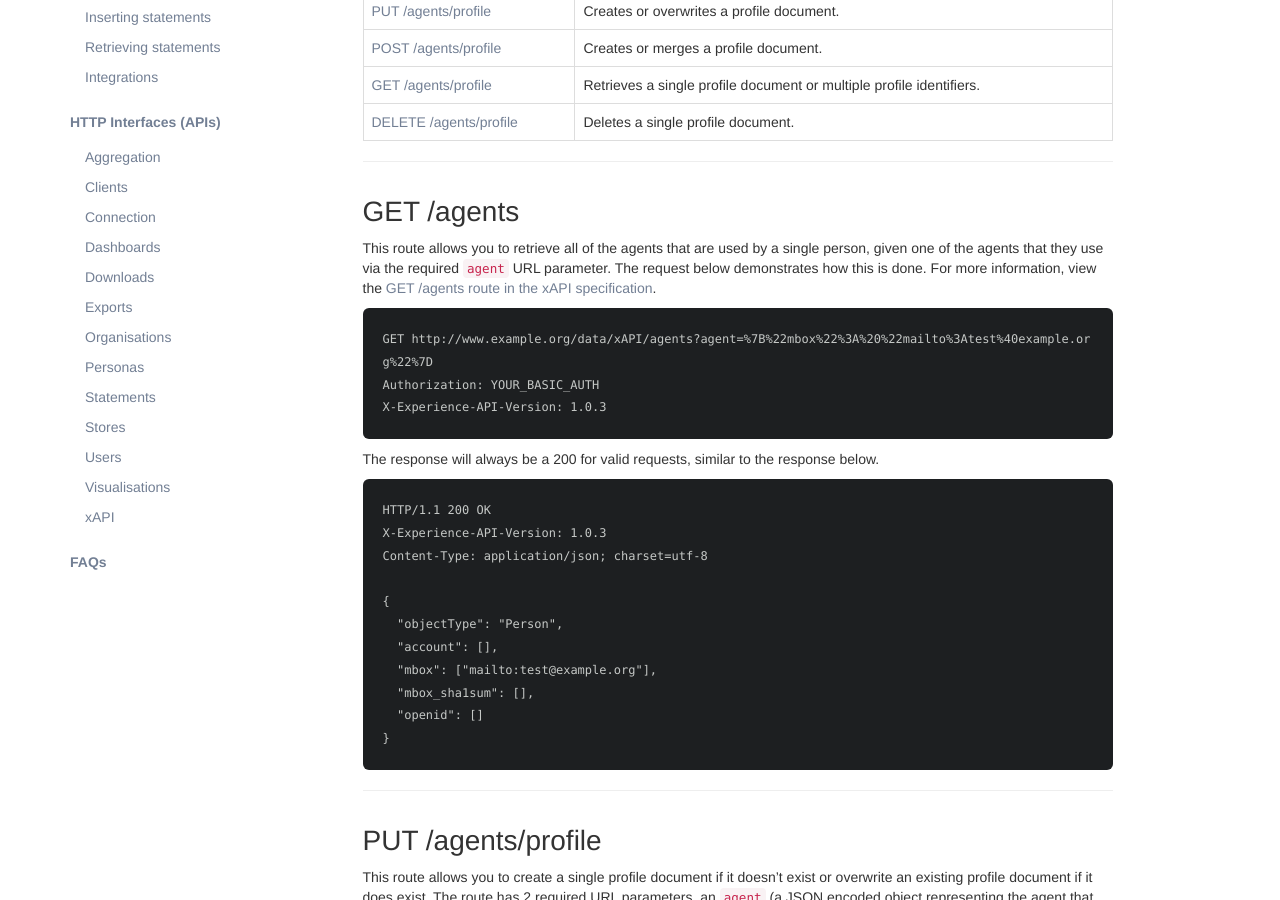
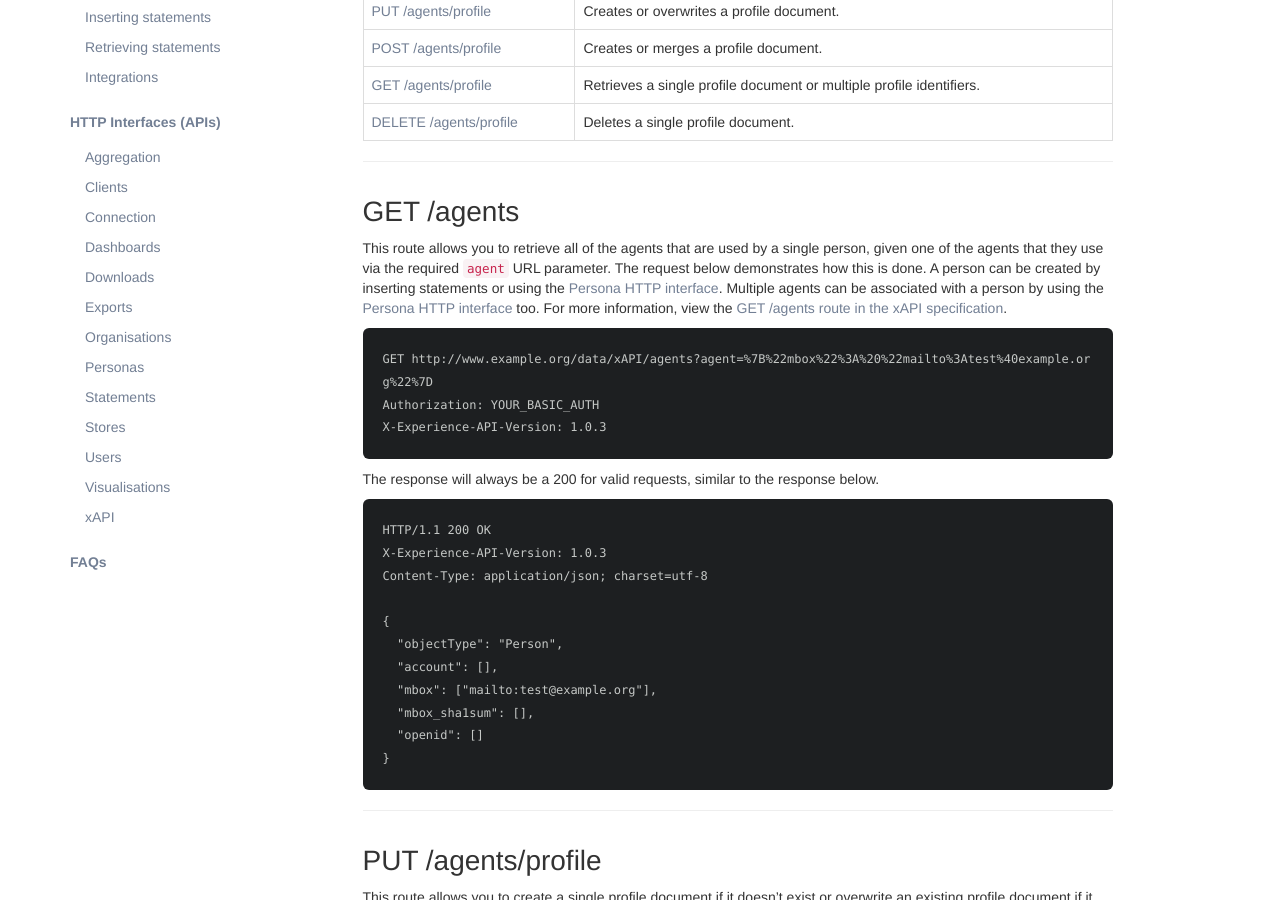
Before and after one commit to LearningLocker/docs, a Jekyll site: the page built from src/http-xapi-agents.md, in a window 1280 px wide and 900 px high, scrolled down 328 px. Built offline with Jekyll 4.4.1, drawn with Linux system fonts in a browser that asks for light colours; nearby versions of some CDN libraries; our own code applies the rules of GitHub Pages for plain Markdown files.

Commit message:
Adds note about the Persona HTTP interface.

````diff
--- a/src/http-xapi-agents.md
+++ b/src/http-xapi-agents.md
@@ -13,7 +13,7 @@ Route | Description
 [DELETE /agents/profile](../http-xapi-agents#delete-agentsprofile) | Deletes a single profile document.
 
 ## GET /agents
-This route allows you to retrieve all of the agents that are used by a single person, given one of the agents that they use via the required `agent` URL parameter. The request below demonstrates how this is done. For more information, view the [GET /agents route in the xAPI specification](https://github.com/adlnet/xAPI-Spec/blob/master/xAPI-Communication.md#24-agents-resource).
+This route allows you to retrieve all of the agents that are used by a single person, given one of the agents that they use via the required `agent` URL parameter. The request below demonstrates how this is done. A person can be created by inserting statements or using the [Persona HTTP interface](../http-personas). Multiple agents can be associated with a person by using the [Persona HTTP interface](../http-personas) too. For more information, view the [GET /agents route in the xAPI specification](https://github.com/adlnet/xAPI-Spec/blob/master/xAPI-Communication.md#24-agents-resource).
 
 ```http
 GET http://www.example.org/data/xAPI/agents?agent=%7B%22mbox%22%3A%20%22mailto%3Atest%40example.org%22%7D
````
